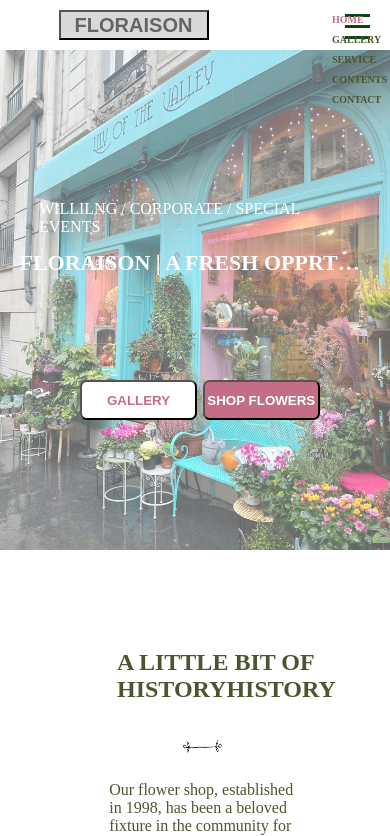
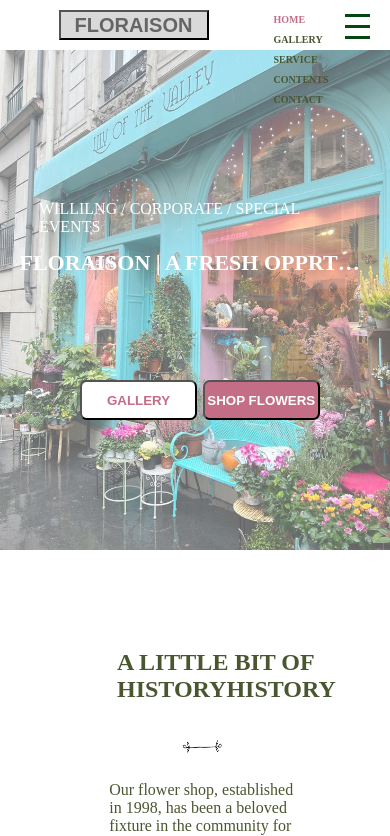
Before and after one commit to codeAchsh/FlowerShop-sample, a plain HTML site: page index.html in a window 390 px wide. Both pictures are taken after a click on the element 357 px from the left and 26 px from the top of the page. Shown: the top 836 px of the page. Drawn offline with nearby package versions, Linux system fonts and the light colour scheme; a web font is replaced by a local one.

Commit message:
Update style.css
Update nav-right

```diff
--- a/assets/css/style.css
+++ b/assets/css/style.css
@@ -564,6 +564,12 @@ font-family: "Inria Serif", serif; */
         font-size: 20px;
         margin: -.3em auto;
     }
+    .nav-right #menu.show {
+        margin-left: 0;
+    }
+    .nav-right ul{
+        left: 0;
+    }
     .gallery{
         width: 100%;
         position: relative;
```
